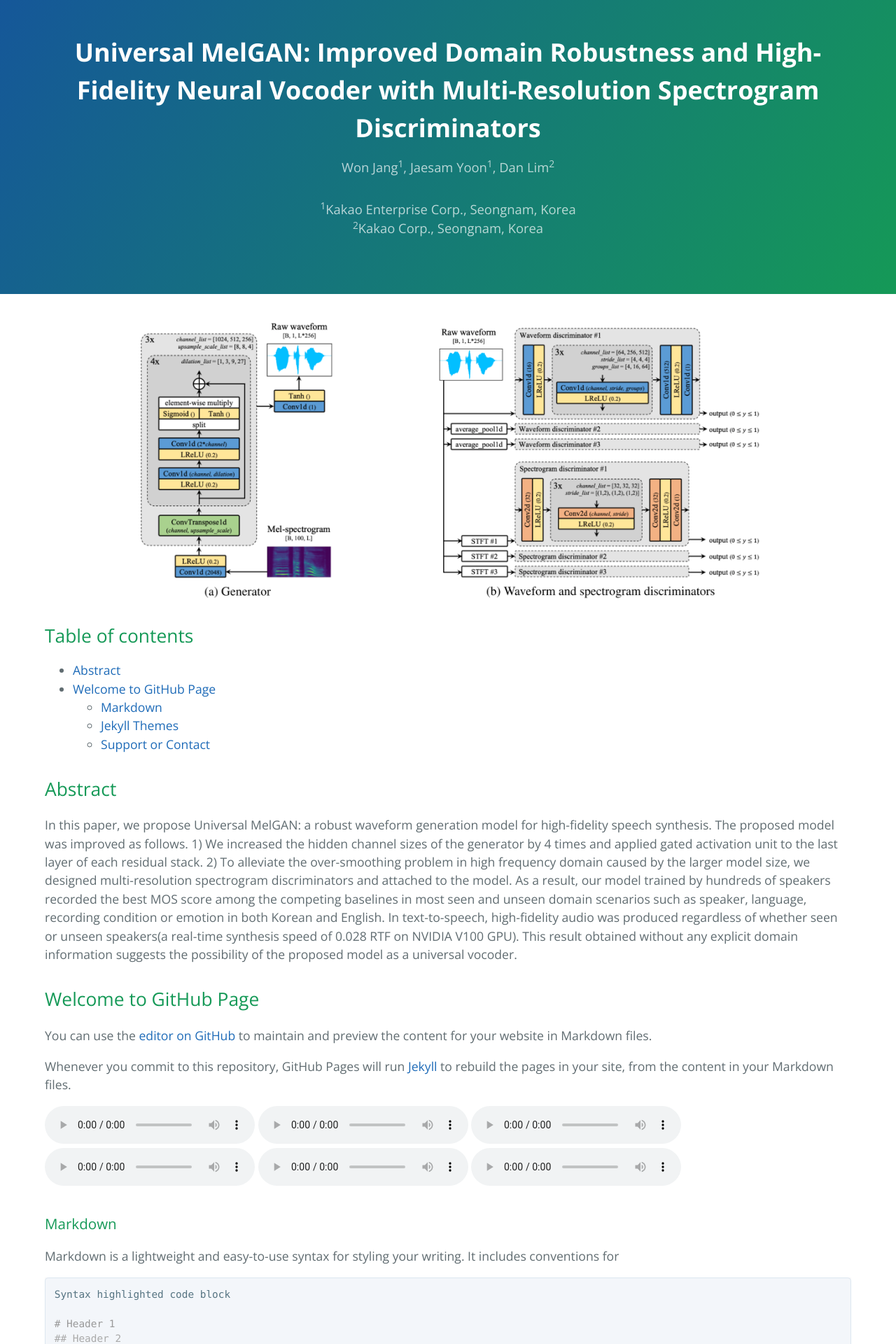
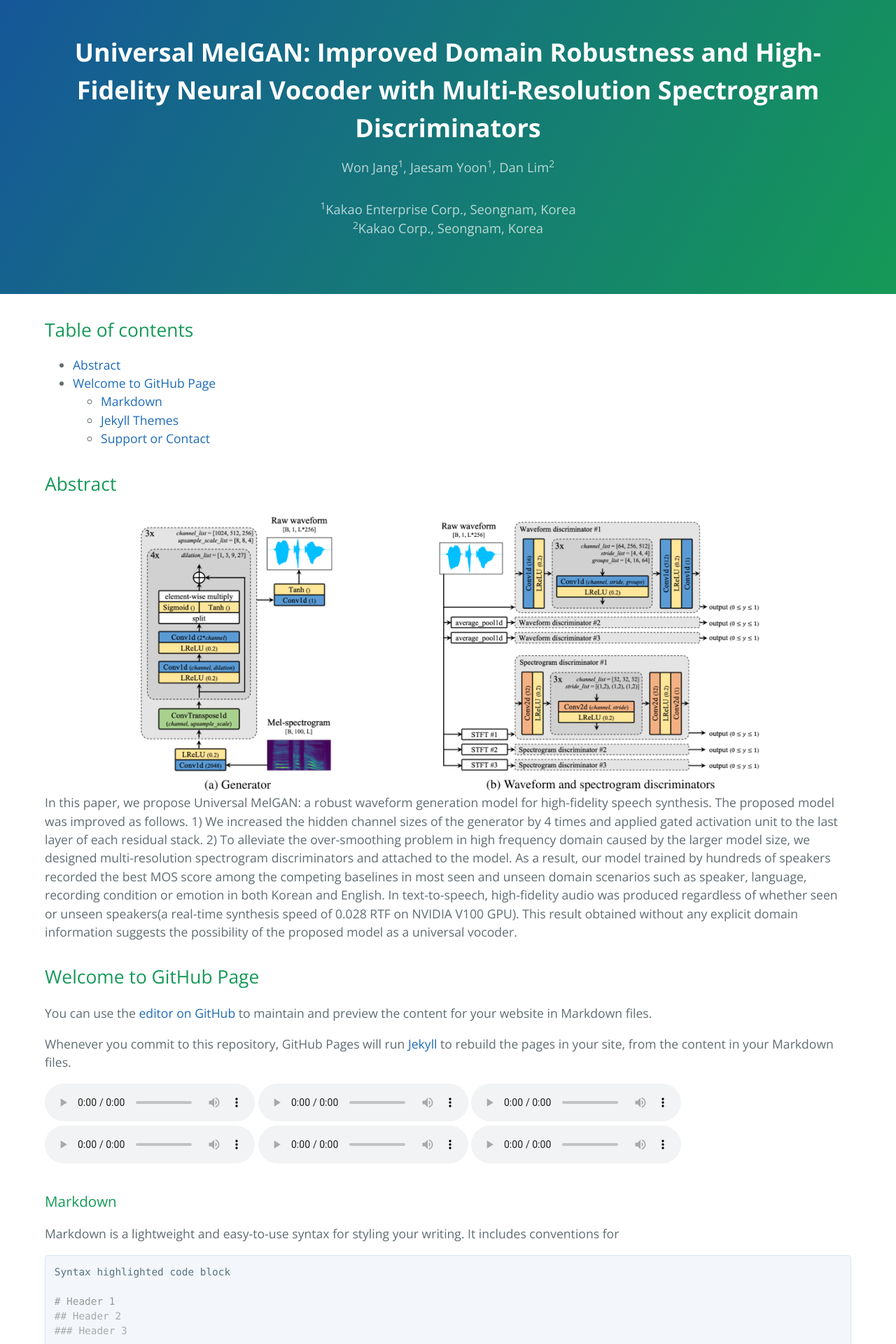
Before and after one commit to kallavinka8045/icassp2021, a Jekyll site: the page built from index.md, in a window 1280 px wide. Shown: the top 1920 px of the page at 70% size. Built offline with Jekyll 4.4.1, drawn with Linux system fonts in a browser that asks for light colours; our own code applies the rules of GitHub Pages for plain Markdown files.

Commit message:
Update index.md

```diff
--- a/index.md
+++ b/index.md
@@ -1,11 +1,10 @@
-![Image](figure1.png){: width="80%"}{: .center}
-
 ## Table of contents
 {:.no_toc}
 * toc
 {:toc}
 
 ## Abstract
+![Image](figure1.png){: width="80%"}{: .center}
 In this paper, we propose Universal MelGAN: a robust waveform generation model for high-fidelity speech synthesis. The proposed model was improved as follows. 1) We increased the hidden channel sizes of the generator by 4 times and applied gated activation unit to the last layer of each residual stack. 2) To alleviate the over-smoothing problem in high frequency domain caused by the larger model size, we designed multi-resolution spectrogram discriminators and attached to the model. As a result, our model trained by hundreds of speakers recorded the best MOS score among the competing baselines in most seen and unseen domain scenarios such as speaker, language, recording condition or emotion in both Korean and English. In text-to-speech, high-fidelity audio was produced regardless of whether seen or unseen speakers(a real-time synthesis speed of 0.028 RTF on NVIDIA V100 GPU). This result obtained without any explicit domain information suggests the possibility of the proposed model as a universal vocoder.
 
 
```
